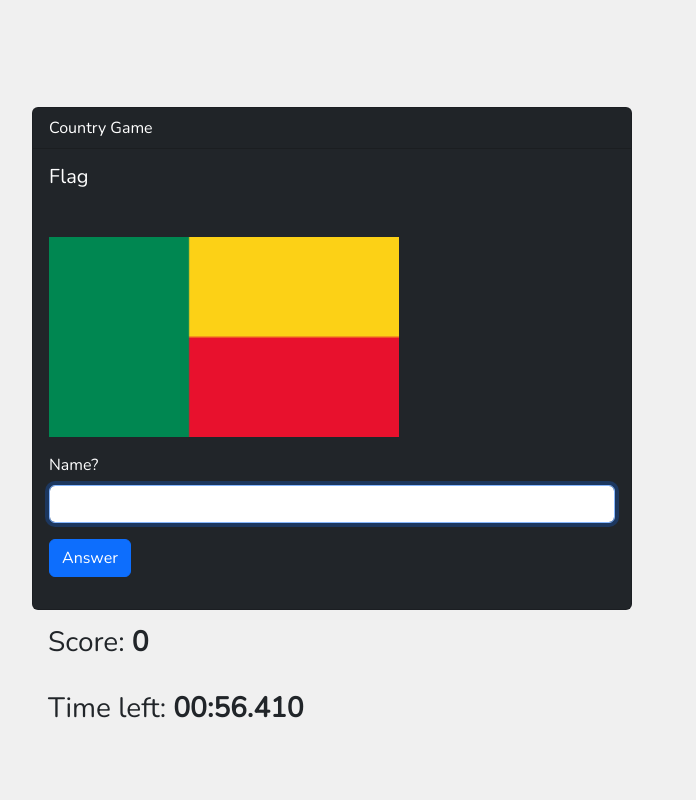
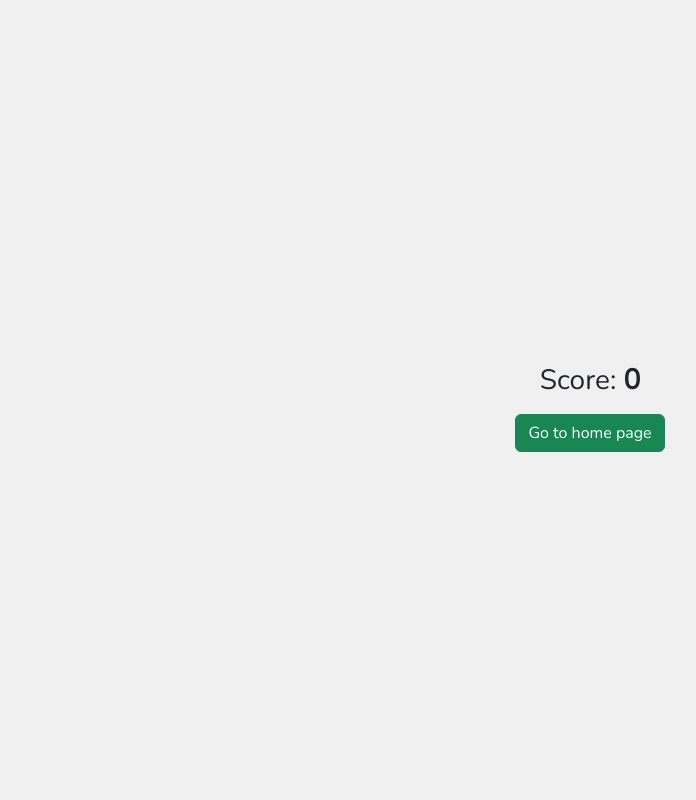
Before and after one commit to ROC-Van-Twente-Software-Developer/guess-the-country-game, a PHP site: page /pages/game.php?roundtime=1 in a window 1280 px wide. Shown: the whole page, without its empty margins (50-746 px from the left). Run offline with PHP 8.4, Linux system fonts and the light colour scheme.

Commit message:
+ roundtime from GET variable, which sends to script.js as window variable + new best score card + form to sent post request to index.php with game details need to save

```diff
--- a/pages/game.php
+++ b/pages/game.php
@@ -1,3 +1,6 @@
+<?php
+$roundtime = $_GET['roundtime'] != null ? $_GET['roundtime'] : 60; // default to 60 seconds
+?>
 <!DOCTYPE html>
 <html lang="en">
 
@@ -5,6 +8,9 @@
     <meta charset="UTF-8">
     <meta name="viewport" content="width=device-width, initial-scale=1.0">
     <title>Country Game</title>
+    <script>
+        var roundtime = <?php echo json_encode($roundtime); ?>;
+    </script>
     <script src="../../js/script.js" defer></script>
     <link rel="stylesheet" href="https://cdn.jsdelivr.net/npm/bootstrap@5.3.2/dist/css/bootstrap.min.css"
         integrity="sha384-T3c6CoIi6uLrA9TneNEoa7RxnatzjcDSCmG1MXxSR1GAsXEV/Dwwykc2MPK8M2HN" crossorigin="anonymous">
@@ -16,7 +22,8 @@
 </head>
 
 <body>
-    <div class="container d-flex justify-content-center flex-column">
+    <div class="container main-container d-flex justify-content-center align-items-center">
+        <div class="container d-flex justify-content-center align-items-center flex-column">
             <div class="card custom-card mt-5 bg-dark text-white" id="gameFrame" style="display: none;">
                 <div class="card-header">Country Game</div>
                 <div class="card-body">
@@ -31,6 +38,13 @@
             </div>
             <h3 class="m-3" style="display: none;" id="scoreLine">Score: <strong id="score">0</strong> </h3>
             <h3 class="m-3" style="display: none;" id="timerLine">Time left: <strong id="timer">60:000</strong></h3>
+            <form action="../index.php" method="POST" style="display: none;" id="resultForm">
+                <input type="hidden" id="resultScore" name="resultScore">
+                <input type="hidden" id="resultRoundTime" name="resultRoundTime">
+                <input type="hidden" id="resultTimeDate" name="resultTimeDate">
+                <input type="submit" class="btn btn-success" value="Go to home page">
+            </form>
+        </div>
     </div>
 
     <!-- Start screen element -->
```
Lines whose indentation alone changed are shown as unchanged.
